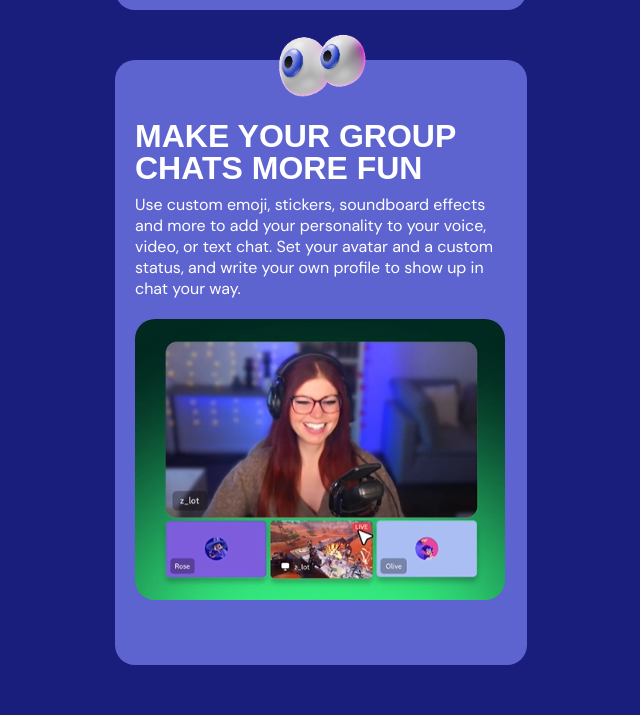
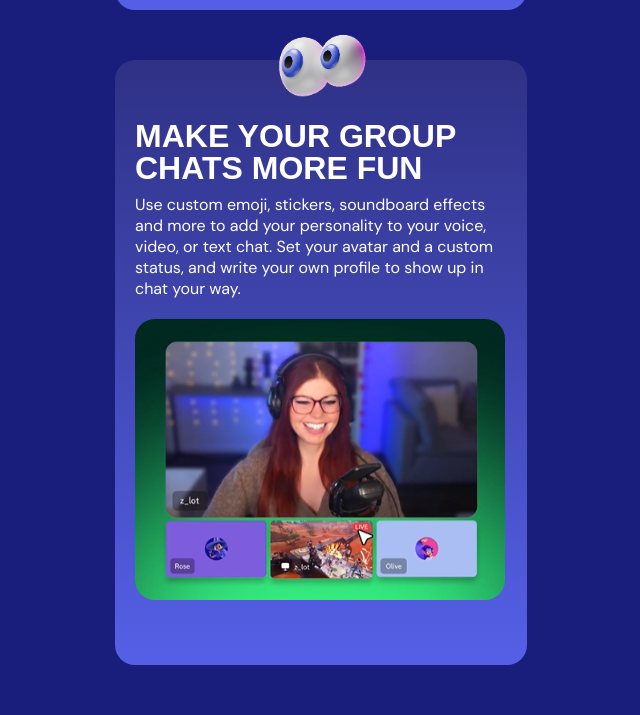
Before and after one commit to CarloAlmanza/htmlcss-discord-mobile, a plain HTML site: page index.html in a window 1280 px wide. Shown: the part 1281-1996 px from the top of the page, without its empty margins (319-959 px from the left). Drawn offline with Linux system fonts and the light colour scheme; a web font is replaced by a local one.

Commit message:
bonus sfumatura sezioni

```diff
--- a/styles/index.css
+++ b/styles/index.css
@@ -55,9 +55,10 @@ h1{
 .parte-2{
     margin: 50px;
     padding: 60px 20px;
-    background-color: rgb(93 100 208);
+    /* background-color: rgb(93 100 208); */
     border-radius: 20px;
     position: relative;
+    background: linear-gradient(to bottom, rgb(47 49 133), rgb(85 96 231));
 
 }
 
```
